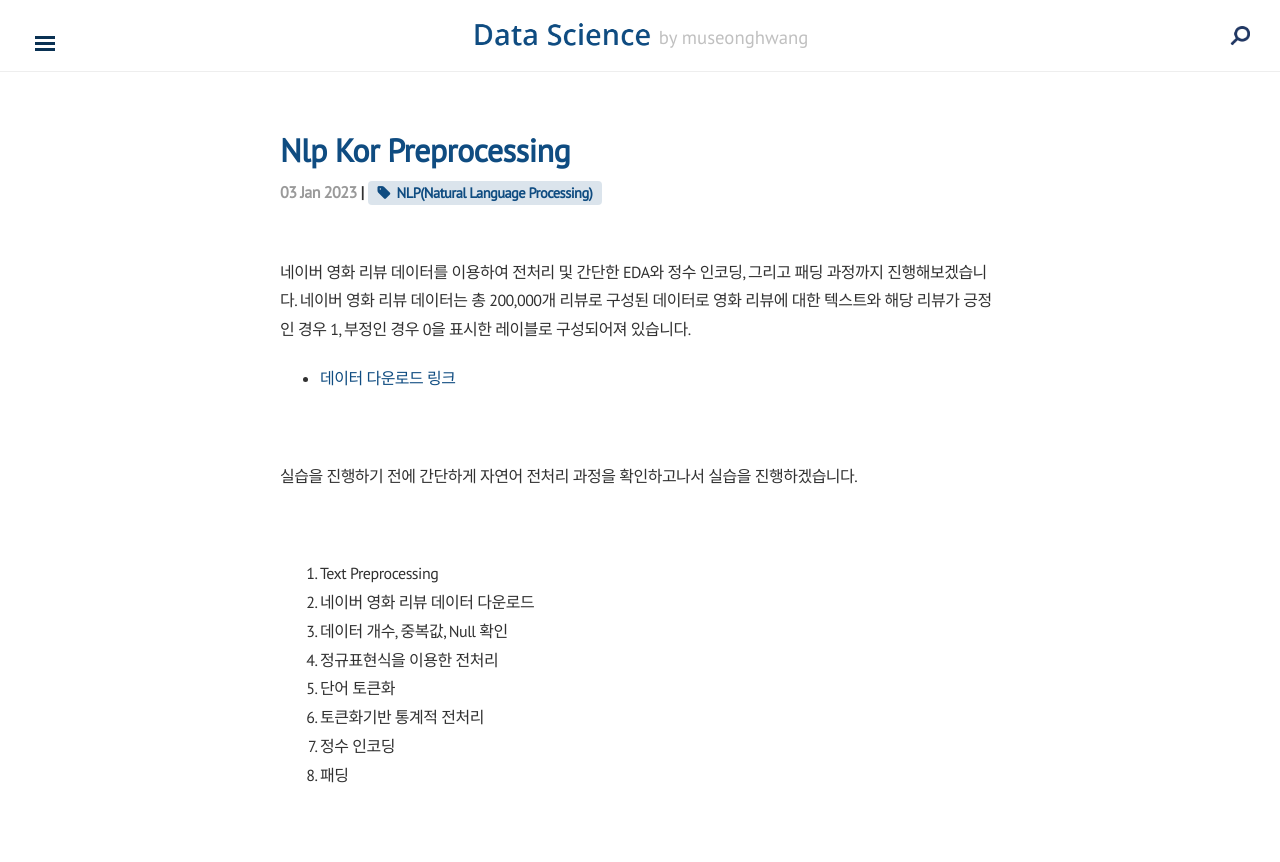
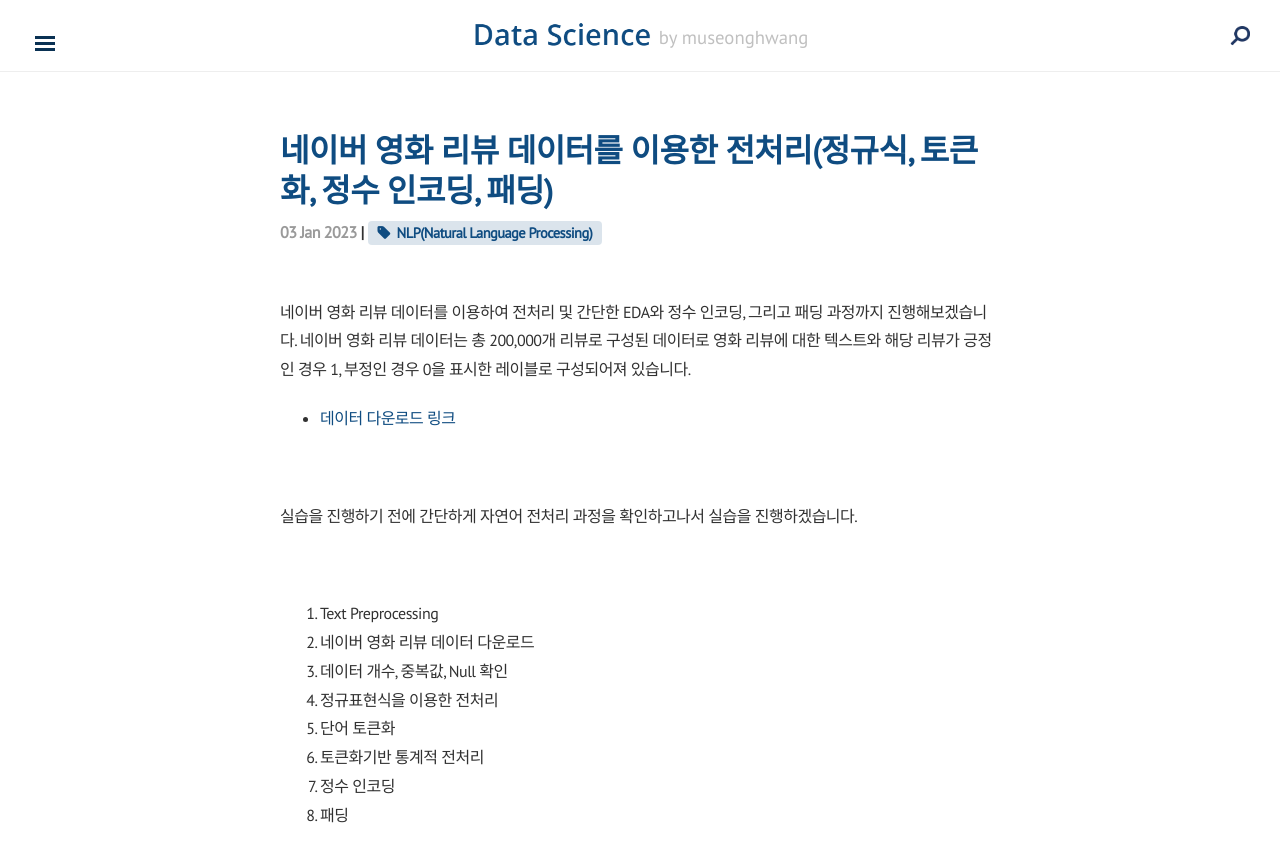
Before and after one commit to museonghwang/museonghwang.github.io, a Jekyll site: the page built from _posts/2023-01-03-nlp-kor-preprocessing.md, in a window 1280 px wide and 900 px high. Shown: the top 862 px of the window. Built offline with Jekyll 4.4.1, drawn with Linux system fonts in a browser that asks for light colours; nearby versions of some CDN libraries.

Commit message:
nlp kor preprocessing

```diff
--- a/_posts/2023-01-03-nlp-kor-preprocessing.md
+++ b/_posts/2023-01-03-nlp-kor-preprocessing.md
@@ -1,6 +1,6 @@
 ---
 layout: post
-title:
+title: 네이버 영화 리뷰 데이터를 이용한 전처리(정규식, 토큰화, 정수 인코딩, 패딩)
 category: NLP(Natural Language Processing)
 tag: NLP(Natural Language Processing)
 ---
```
